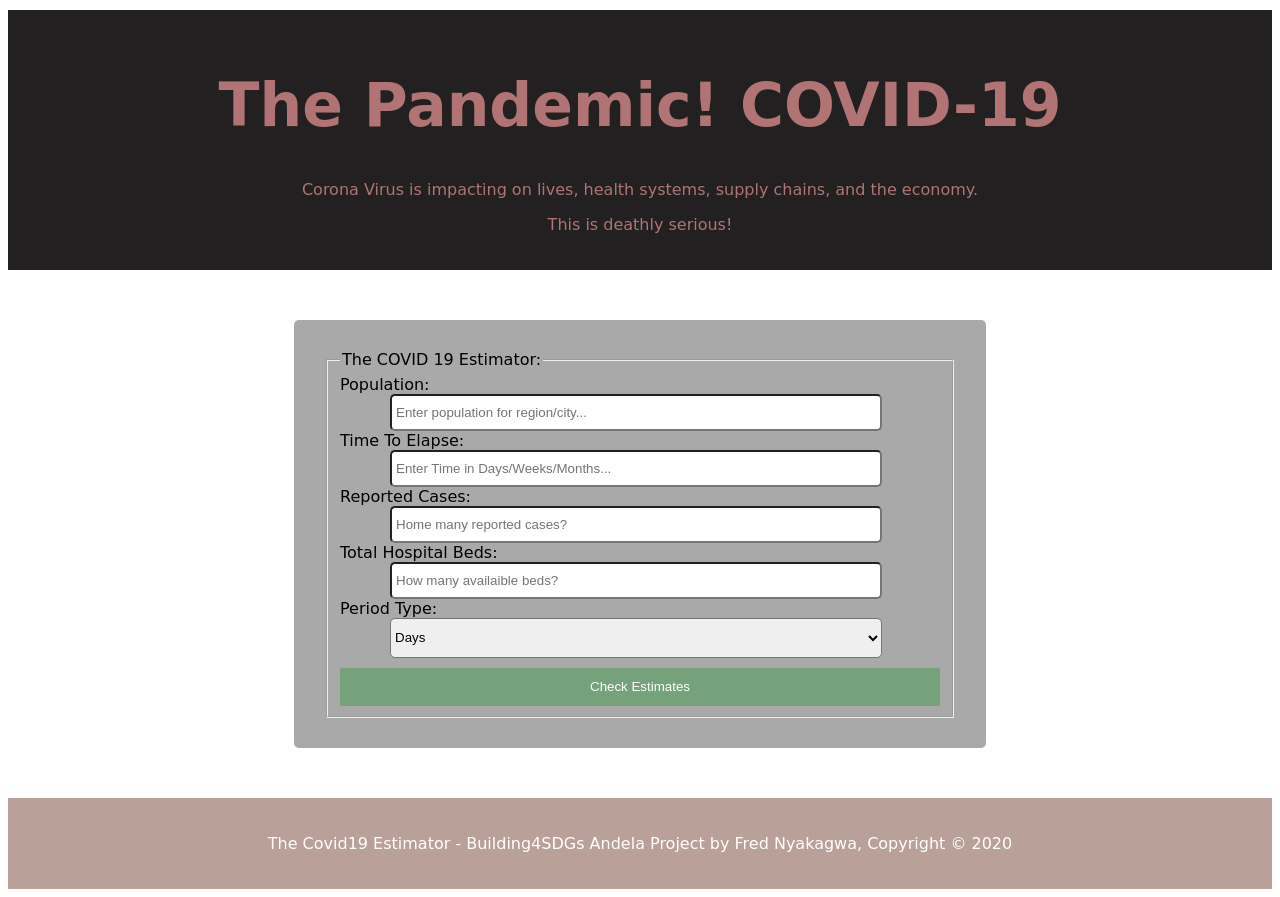
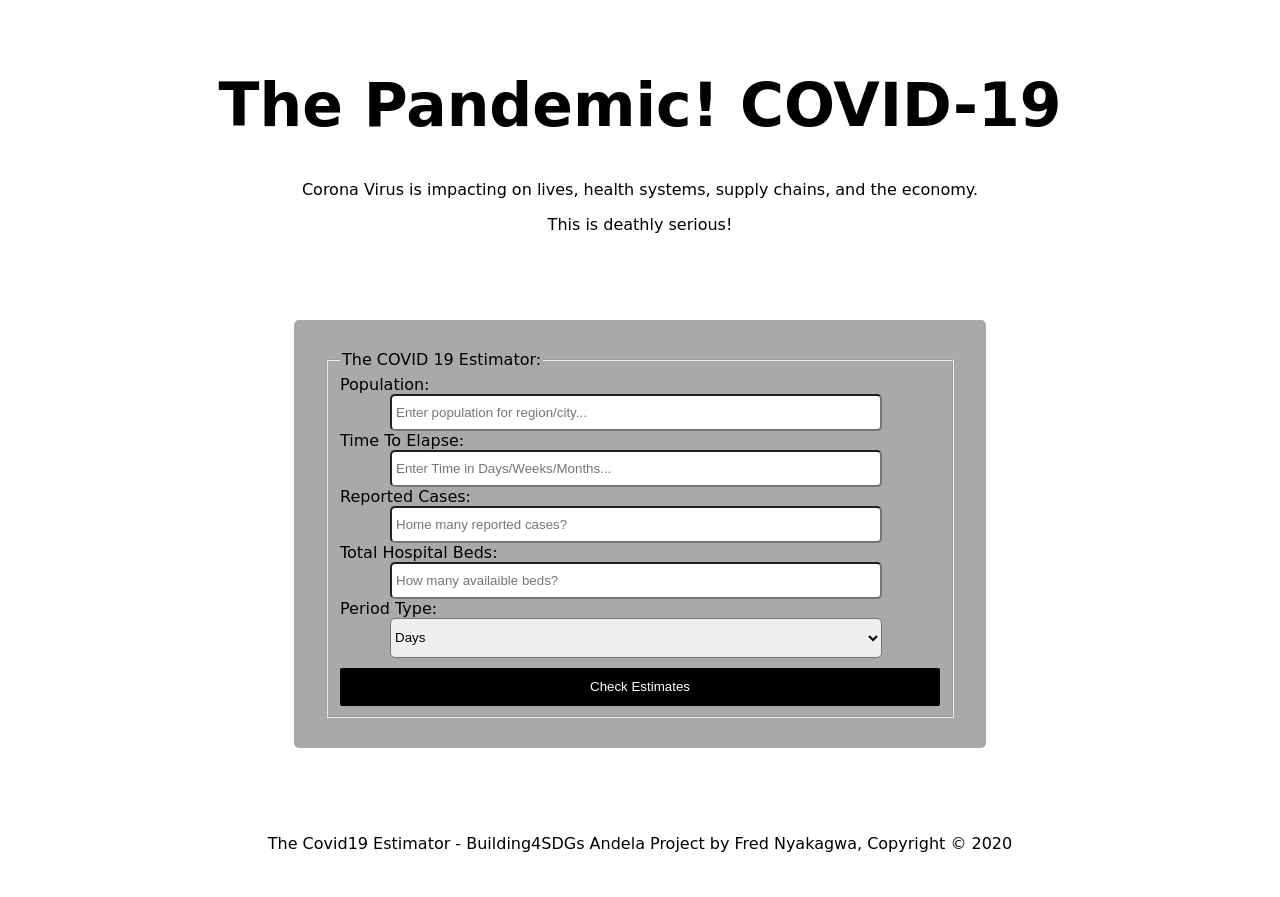
Before and after one commit to nyakagwafred/BuildforSDG, a website: page index.html in a window 1280 px wide. Drawn offline with Linux system fonts and the light colour scheme; a web font is replaced by a local one.

Commit message:
another commit

```diff
--- a/CSS/text.css
+++ b/CSS/text.css
@@ -5,19 +5,19 @@ body {
 }
 
 header {
-  background-color: rgb(34, 32, 32);
-  color: rgb(177, 115, 115);
+  background-color: rgb(255, 255, 255);
+  color: rgb(0, 0, 0);
   margin-top: 10px;
   padding: 20px;
-  border-bottom: #b9a099; 5px solid;
+
 }
 
 
 footer{
   padding:20px;
   margin-top:20px;
-  color:#ffffff;
-  background-color:#b9a099;
+  color:#000;
+  background-color:#fff;
   text-align: center;
 }
 
@@ -65,10 +65,10 @@ input[type="text"]{
 #data-go-estimate {
     text-align: center;
     height:38px;
-    background:#75a17b;
+    background:#000;
     border:0;
     width: 100%;
-    color:#ffffff;
+    color:#fff;
     border-radius: 2px;
 }
 
```
